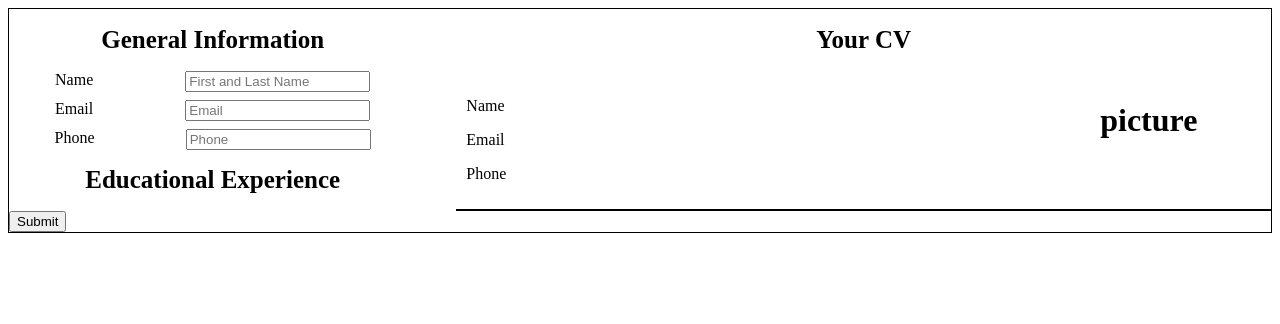
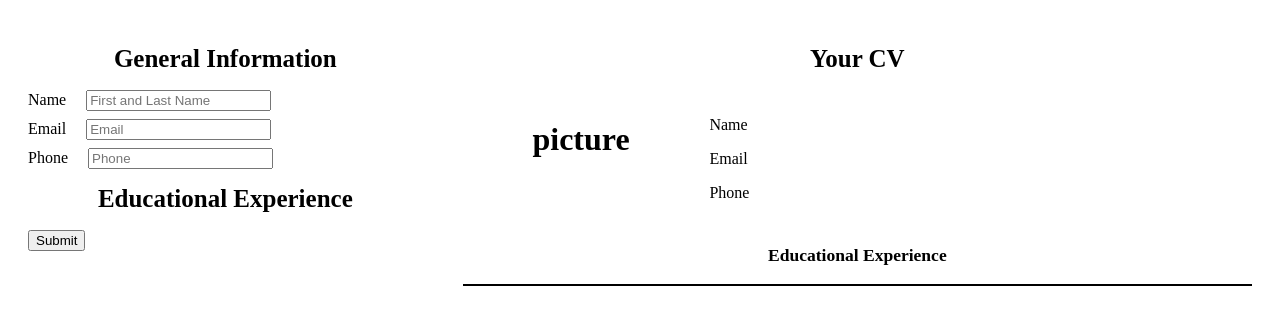
Before and after one commit to boyuda/cv-app, a React (Vite) app: page / in a window 1280 px wide. Shown: the top 324 px of the page. Built offline with nearby package versions, Linux system fonts and the light colour scheme.

Commit message:
Fixed an issue where after the submitting the data it still changed the value if we changed the input data on formtable

```diff
--- a/src/App.jsx
+++ b/src/App.jsx
@@ -3,25 +3,41 @@ import FormTable from './components/FormTable';
 import CVTable from './components/CVTable';
 
 function App() {
-  //Possible inputs in each section
+  //Inputs for each section - general informationa, educational experience and practical experience
   const [values, setValues] = useState({
     name: '',
     email: '',
     phone: '',
   });
 
+  //State for CV table. Once submitted button is clicked, we set cv table values using form input values
+  const [cvTableValues, setCvTableValues] = useState({
+    name: '',
+    email: '',
+    phone: '',
+  });
+
+  //Each change in the input field we setting the values.
   const handleValueChange = (e) => {
     setValues({ ...values, [e.target.name]: e.target.value });
+  };
+
+  const handleSubmitButton = () => {
+    setCvTableValues(values);
   };
 
   return (
     <div className="container">
       <div>
-        <FormTable values={values} onValuesChange={handleValueChange} />
+        <FormTable
+          values={values}
+          onValuesChange={handleValueChange}
+          onFormSubmit={handleSubmitButton}
+        />
       </div>
       <div>
         <h1 className="header-v1">Your CV</h1>
-        <CVTable values={values} />
+        <CVTable values={cvTableValues} />
       </div>
     </div>
   );
--- a/src/components/CVTable.jsx
+++ b/src/components/CVTable.jsx
@@ -1,7 +1,10 @@
 function CVTable({ values }) {
   return (
     <div>
-      <div className="cv-general-container border-bottom-container">
+      <div className="cv-general-container">
+        <div className="cv-general-picture-container padding-container">
+          <h1>picture</h1>
+        </div>
         <div className="cv-general-info-container padding-container">
           <p>Name</p>
           <p>Email</p>
@@ -12,9 +15,9 @@ function CVTable({ values }) {
           <p>{values.email}</p>
           <p>{values.phone}</p>
         </div>
-        <div className="cv-general-picture-container padding-container">
-          <h1>picture</h1>
-        </div>
+      </div>
+      <div className="section-separator">
+        <h3>Educational Experience</h3>
       </div>
     </div>
   );
--- a/src/components/FormTable.jsx
+++ b/src/components/FormTable.jsx
@@ -3,10 +3,9 @@ import GeneralInformation from './GeneralInformation';
 import { GeneralInformationInputs } from './data';
 
 //Storing all of the form data in to an object.
-function FormTable({ values, onValuesChange }) {
-  const handleSubmit = (e) => {
-    e.preventDefault();
-    //TODO:When submit button clicked transfer everything to the CVTable
+function FormTable({ values, onValuesChange, onFormSubmit }) {
+  const handleSubmit = () => {
+    onFormSubmit();
   };
 
   return (
--- a/src/styles/style.css
+++ b/src/styles/style.css
@@ -6,14 +6,15 @@
 
 .formInput {
   display: flex;
-  justify-content: space-around;
+  gap: 20px;
+  align-items: center;
 }
 
 .container {
   display: grid;
   grid-template-columns: 1fr 2fr;
-  border: 1px solid black;
   gap: 40px;
+  padding: 20px;
 }
 
 .header-v1 {
@@ -24,7 +25,7 @@
 
 .cv-general-container {
   display: grid;
-  grid-template-columns: 20% 50% 30%;
+  grid-template-columns: 30% 10% 50%;
 }
 
 .cv-general-picture-container {
@@ -38,3 +39,11 @@
 .padding-container {
   padding: 10px;
 }
+
+.section-separator {
+  display: flex;
+  justify-content: center;
+  border-bottom: 2px solid black;
+  text-align: center;
+  font-size: 15px;
+}
```
